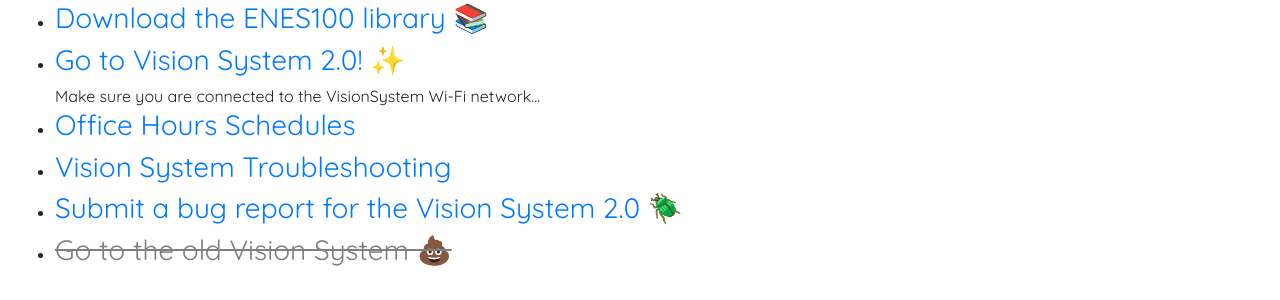
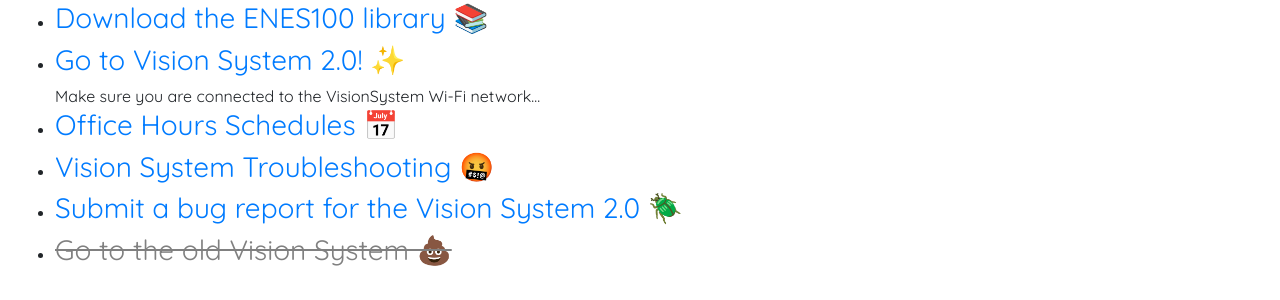
Before and after one commit to umdenes100/VisionSystemRemoteClient, a Jekyll site: the page built from index.html, in a window 1280 px wide. Shown: the part 225-525 px from the top of the page. Built offline with Jekyll 4.4.1, drawn with Linux system fonts in a browser that asks for light colours; nearby versions of some CDN libraries; some web fonts are replaced.

Commit message:
emojis now

```diff
--- a/index.html
+++ b/index.html
@@ -31,9 +31,9 @@ video_stream: http://192.168.1.2:8080/
         </li>
         <li><h3><a
                 href="https://docs.google.com/spreadsheets/u/5/d/1Y6pVgPkDEDIOop94Z1x8-HsUthPRjajxAIBWD-TyK4E/preview">Office
-            Hours Schedules</a></h3></li>
+            Hours Schedules 📅</a></h3></li>
         <li><h3><a href="https://docs.google.com/document/d/1hrvkhNof1VFIL7retfn17tdnPCOo5d2WmNKgmRgjyy8/edit?usp=sharing">Vision
-            System Troubleshooting</a></h3></li>
+            System Troubleshooting 🤬</a></h3></li>
         <li><h3><a href="https://forms.gle/p7xasLBdgNJ2X5GN9">Submit a bug report for the Vision
             System 2.0 🪲</a></h3></li>
         <li><h3><a href="/oldvisionsystem" style="text-decoration: line-through; color: grey">Go to the old Vision
```
